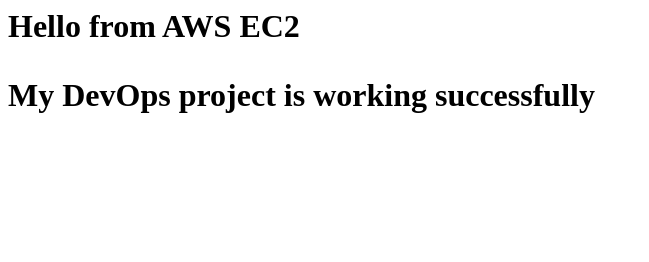
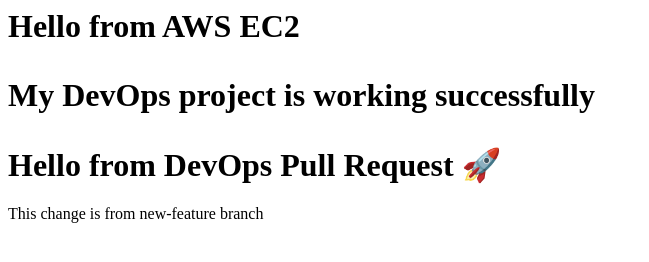
Before and after one commit to Cherry36/My-second-dev-practise, a plain HTML site: page index.html in a window 1280 px wide. Shown: the whole page, without its empty margins (0-649 px from the left). Drawn offline with Linux system fonts and the light colour scheme.

Commit message:
updated website using new-feature branch

```diff
--- a/index.html
+++ b/index.html
@@ -1,2 +1,4 @@
 <h1>Hello from AWS EC2<h1>
 <p>My DevOps project is working successfully</p>
+<h1>Hello from DevOps Pull Request 🚀</h1>
+<p>This change is from new-feature branch</p>
```
